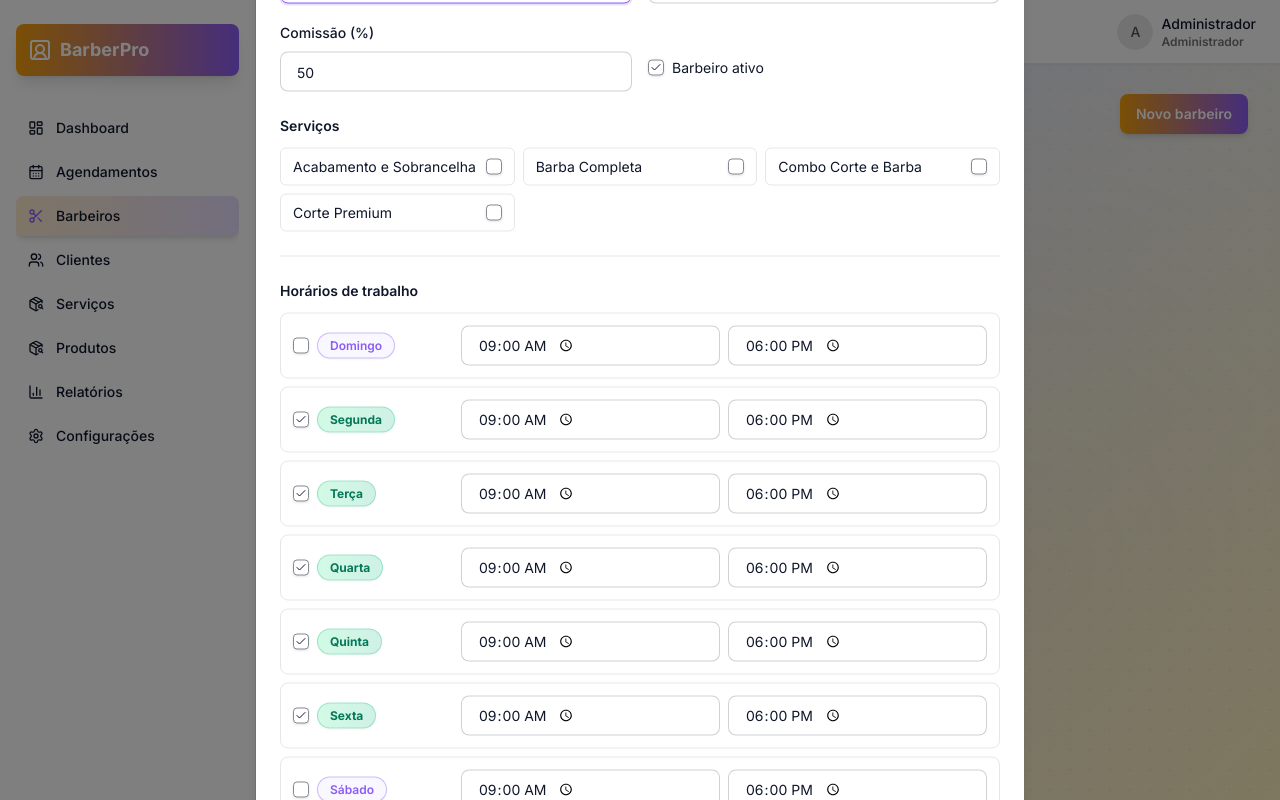
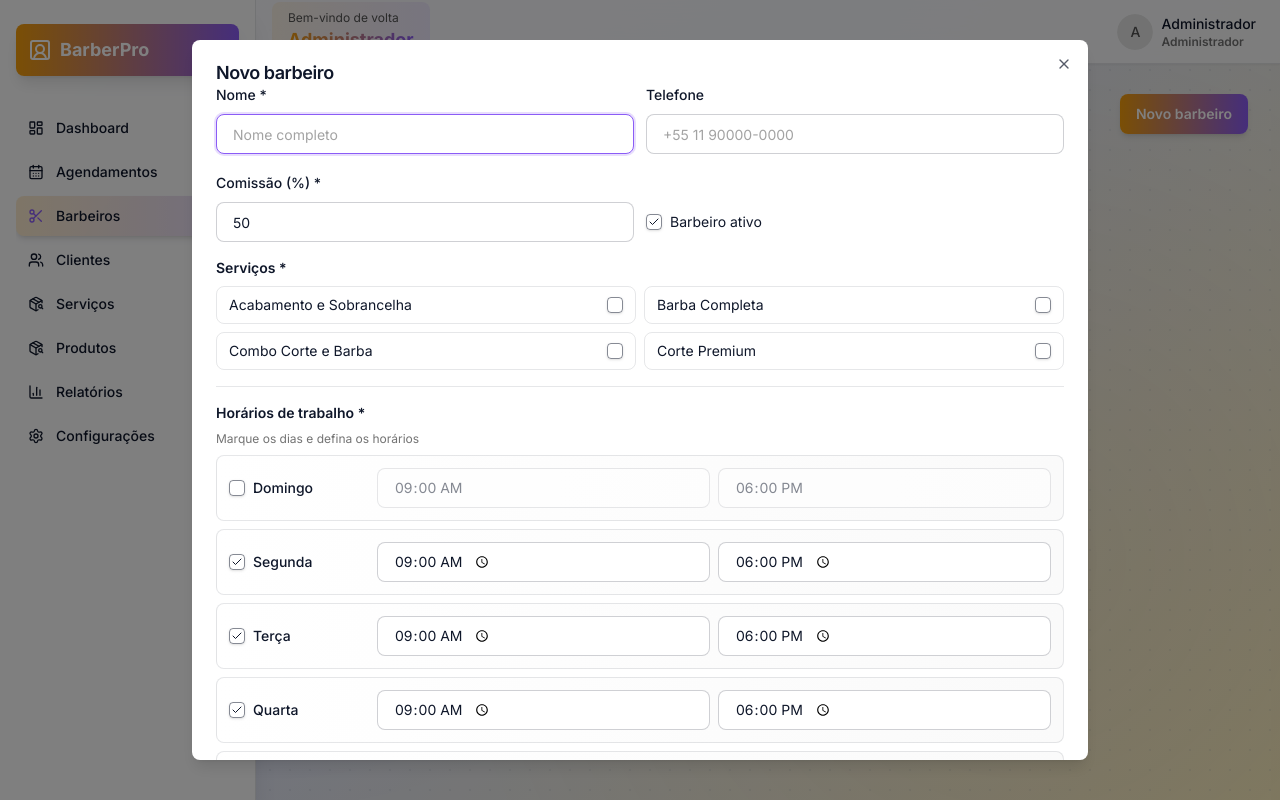
Before and after one commit to Henalecam/BigodeApp, a Next.js app: page /barbeiros in a window 1280 px wide. Both pictures are taken after a click on the button "Novo barbeiro". Built offline with nearby package versions, Linux system fonts and the light colour scheme.

Commit message:
fix: improve barber form modal with scroll and better layout, add loading states to services and products pages

```diff
--- a/app/(dashboard)/produtos/page.tsx
+++ b/app/(dashboard)/produtos/page.tsx
@@ -8,6 +8,7 @@ import { useSession } from "@/lib/session-store"
 export default function ProductsPage() {
   const { role } = useSession()
   const [products, setProducts] = useState<any[]>([])
+  const [loading, setLoading] = useState(true)
 
   useEffect(() => {
     const db = getDb()
@@ -23,8 +24,14 @@ export default function ProductsPage() {
       }))
       .sort((a, b) => a.name.localeCompare(b.name))
 
+    console.log("Products data:", productsData)
     setProducts(productsData)
+    setLoading(false)
   }, [])
+
+  if (loading) {
+    return <div className="p-6">Carregando...</div>
+  }
 
   return <ProductsScreen products={products} canManage={role === "ADMIN"} />
 }
--- a/app/(dashboard)/servicos/page.tsx
+++ b/app/(dashboard)/servicos/page.tsx
@@ -8,6 +8,7 @@ import { useSession } from "@/lib/session-store"
 export default function ServicesPage() {
   const { role } = useSession()
   const [services, setServices] = useState<any[]>([])
+  const [loading, setLoading] = useState(true)
 
   useEffect(() => {
     const db = getDb()
@@ -22,8 +23,14 @@ export default function ServicesPage() {
       }))
       .sort((a, b) => a.name.localeCompare(b.name))
 
+    console.log("Services data:", servicesData)
     setServices(servicesData)
+    setLoading(false)
   }, [])
+
+  if (loading) {
+    return <div className="p-6">Carregando...</div>
+  }
 
   return <ServicesScreen services={services} canManage={role === "ADMIN"} />
 }
--- a/components/barbers/BarberForm.tsx
+++ b/components/barbers/BarberForm.tsx
@@ -85,14 +85,14 @@ export function BarberForm({ services, initialData, onSubmit, onCancel, loading
 
   return (
     <Form {...form}>
-      <form className="space-y-6" onSubmit={form.handleSubmit(onSubmit)}>
-        <div className="grid gap-4 sm:grid-cols-2">
+      <form className="space-y-4" onSubmit={form.handleSubmit(onSubmit)}>
+        <div className="grid gap-3 sm:grid-cols-2">
           <FormField
             control={form.control}
             name="name"
             render={({ field }) => (
               <FormItem>
-                <FormLabel>Nome</FormLabel>
+                <FormLabel>Nome *</FormLabel>
                 <FormControl>
                   <Input placeholder="Nome completo" autoFocus {...field} />
                 </FormControl>
@@ -113,14 +113,17 @@ export function BarberForm({ services, initialData, onSubmit, onCancel, loading
               </FormItem>
             )}
           />
+        </div>
+
+        <div className="grid gap-3 sm:grid-cols-2">
           <FormField
             control={form.control}
             name="commissionRate"
             render={({ field }) => (
               <FormItem>
-                <FormLabel>Comissão (%)</FormLabel>
+                <FormLabel>Comissão (%) *</FormLabel>
                 <FormControl>
-                  <Input type="number" min={0} max={100} {...field} />
+                  <Input type="number" min={0} max={100} {...field} onChange={e => field.onChange(Number(e.target.value))} />
                 </FormControl>
                 <FormMessage />
               </FormItem>
@@ -130,7 +133,7 @@ export function BarberForm({ services, initialData, onSubmit, onCancel, loading
             control={form.control}
             name="isActive"
             render={({ field }) => (
-              <FormItem className="flex items-center gap-2 space-y-0 pt-6">
+              <FormItem className="flex items-center gap-2 space-y-0 pt-8">
                 <FormControl>
                   <Checkbox checked={field.value} onCheckedChange={checked => field.onChange(Boolean(checked))} />
                 </FormControl>
@@ -140,13 +143,13 @@ export function BarberForm({ services, initialData, onSubmit, onCancel, loading
           />
         </div>
 
-        <div className="space-y-3">
-          <h3 className="text-sm font-semibold text-primary">Serviços</h3>
-          <div className="grid gap-2 sm:grid-cols-2 lg:grid-cols-3">
+        <div className="space-y-2">
+          <h3 className="text-sm font-semibold text-primary">Serviços *</h3>
+          <div className="grid gap-2 sm:grid-cols-2">
             {services.map(service => (
               <label
                 key={service.id}
-                className="flex cursor-pointer items-center justify-between rounded-md border border-primary/10 px-3 py-2 text-sm transition hover:border-primary/40"
+                className="flex cursor-pointer items-center justify-between rounded-lg border border-primary/10 px-3 py-2 text-sm transition hover:border-accent hover:bg-accent/5"
               >
                 <span>{service.name}</span>
                 <Checkbox
@@ -171,14 +174,15 @@ export function BarberForm({ services, initialData, onSubmit, onCancel, loading
 
         <Separator />
 
-        <div className="space-y-3">
-          <h3 className="text-sm font-semibold text-primary">Horários de trabalho</h3>
+        <div className="space-y-2">
+          <h3 className="text-sm font-semibold text-primary">Horários de trabalho *</h3>
+          <p className="text-xs text-neutral-500">Marque os dias e defina os horários</p>
           <div className="space-y-2">
             {days.map(day => {
               const workingHour = form.watch("workingHours").find(item => item.dayOfWeek === day.value)
               if (!workingHour) return null
               return (
-                <div key={day.value} className="grid gap-2 rounded-lg border border-primary/10 p-3 sm:grid-cols-[160px_1fr_1fr]">
+                <div key={day.value} className="grid gap-2 rounded-lg border border-primary/10 bg-gradient-to-r from-white to-neutral-50 p-3 sm:grid-cols-[140px_1fr_1fr]">
                   <div className="flex items-center gap-2">
                     <Checkbox
                       checked={workingHour.isActive}
@@ -189,10 +193,11 @@ export function BarberForm({ services, initialData, onSubmit, onCancel, loading
                         form.setValue("workingHours", [...current])
                       }}
                     />
-                    <Badge variant={workingHour.isActive ? "success" : "outline"}>{day.label}</Badge>
+                    <span className="text-sm font-medium">{day.label}</span>
                   </div>
                   <Input
                     type="time"
+                    disabled={!workingHour.isActive}
                     value={workingHour.startTime}
                     onChange={event => {
                       const current = form.getValues("workingHours")
@@ -203,6 +208,7 @@ export function BarberForm({ services, initialData, onSubmit, onCancel, loading
                   />
                   <Input
                     type="time"
+                    disabled={!workingHour.isActive}
                     value={workingHour.endTime}
                     onChange={event => {
                       const current = form.getValues("workingHours")
@@ -217,12 +223,12 @@ export function BarberForm({ services, initialData, onSubmit, onCancel, loading
           </div>
         </div>
 
-        <div className="flex justify-end gap-3">
+        <div className="flex justify-end gap-3 pt-2">
           <Button type="button" variant="ghost" onClick={onCancel}>
             Cancelar
           </Button>
           <Button type="submit" disabled={loading}>
-            Salvar barbeiro
+            {loading ? "Salvando..." : "Salvar barbeiro"}
           </Button>
         </div>
       </form>
--- a/components/barbers/BarbersScreen.tsx
+++ b/components/barbers/BarbersScreen.tsx
@@ -140,7 +140,7 @@ export function BarbersScreen({ initialBarbers, services, canManage }: BarbersSc
         ))}
       </div>
       <Dialog open={open} onOpenChange={setOpen}>
-        <DialogContent className="max-w-3xl">
+        <DialogContent className="max-w-4xl max-h-[90vh] overflow-y-auto">
           <DialogHeader>
             <DialogTitle>{editingBarber ? "Editar barbeiro" : "Novo barbeiro"}</DialogTitle>
           </DialogHeader>
--- a/components/products/ProductsScreen.tsx
+++ b/components/products/ProductsScreen.tsx
@@ -171,6 +171,11 @@ export function ProductsScreen({ products: defaultProducts, canManage }: Product
           ))}
         </TableBody>
       </Table>
+
+      {products.length === 0 && !canManage && (
+        <p className="text-center text-sm text-neutral-500 py-8">Nenhum produto cadastrado ainda.</p>
+      )}
+
       <Dialog open={open} onOpenChange={setOpen}>
         <DialogContent className="max-w-md">
           <DialogHeader>
--- a/components/services/ServicesScreen.tsx
+++ b/components/services/ServicesScreen.tsx
@@ -171,6 +171,10 @@ export function ServicesScreen({ services: defaultServices, canManage }: Service
         </TableBody>
       </Table>
 
+      {services.length === 0 && !canManage && (
+        <p className="text-center text-sm text-neutral-500 py-8">Nenhum serviço cadastrado ainda.</p>
+      )}
+
       <Dialog open={open} onOpenChange={setOpen}>
         <DialogContent className="max-w-md">
           <DialogHeader>
```
